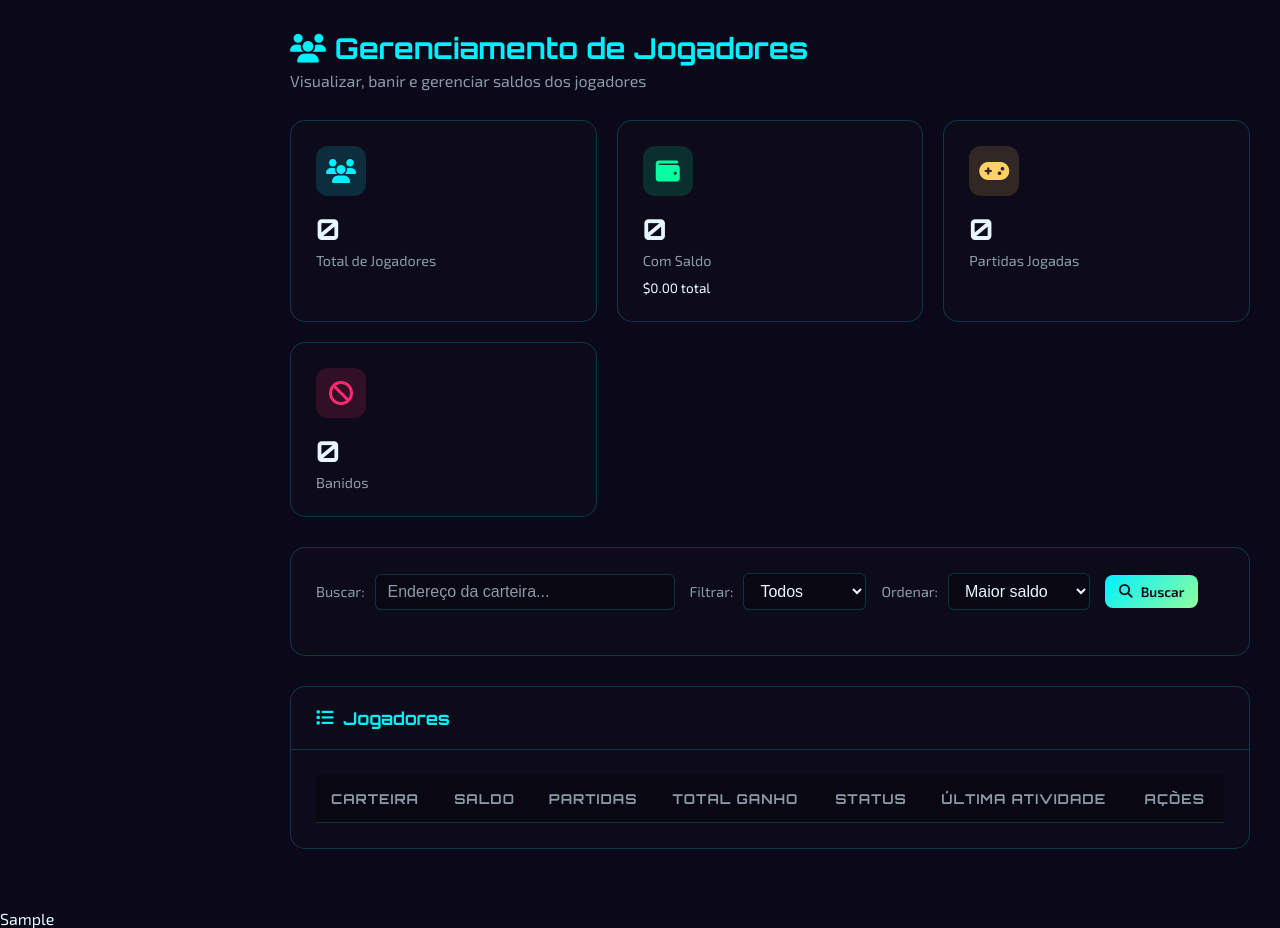
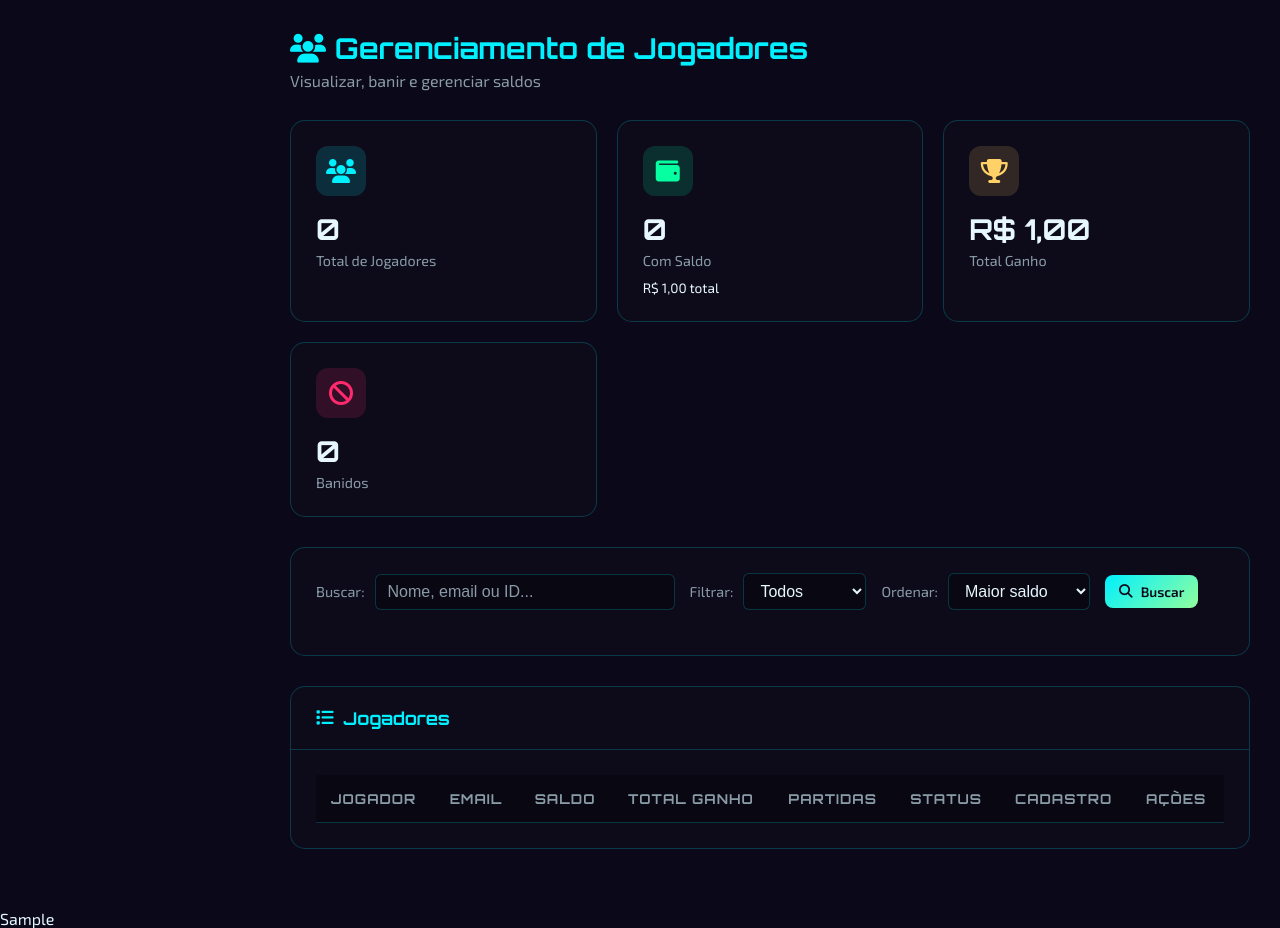
Before and after one commit to originslone-sys/crypto-asteroid-rush, a PHP site: template admin/pages/players.php in a window 1280 px wide. Run offline with PHP 8.4, Linux system fonts and the light colour scheme; the visitor is signed in with stand-in values (Sample User, id 1); the template is opened without the code that fills it: most values are stand-ins (such as "Sample title", 1, 10 or a date in 2020); lists and menus that the app fills with data are empty.

Commit message:
Update players.php

```diff
--- a/admin/pages/players.php
+++ b/admin/pages/players.php
@@ -1,52 +1,51 @@
 <?php
 // ============================================
-// CRYPTO ASTEROID RUSH - Gerenciamento de Jogadores
+// UNOBIX - Gerenciamento de Jogadores
 // Arquivo: admin/pages/players.php
+// ATUALIZADO: Google Auth, BRL, sem wallet
 // ============================================
 
 $pageTitle = 'Jogadores';
 
-// Processar ações
 $message = '';
 if ($_SERVER['REQUEST_METHOD'] === 'POST') {
     $action = $_POST['action'] ?? '';
 
     try {
         switch ($action) {
-            case 'ban_wallet':
-                $wallet = strtolower(trim($_POST['wallet']));
-                $reason = $_POST['reason'] ?? 'Manual ban';
-                $pdo->prepare("UPDATE players SET is_banned = 1, ban_reason = ? WHERE wallet_address = ?")
-                    ->execute([$reason, $wallet]);
-                $message = "Wallet banida com sucesso!";
+            case 'ban_player':
+                $googleUid = $_POST['google_uid'];
+                $reason = $_POST['reason'] ?? 'Ban manual';
+                $pdo->prepare("UPDATE players SET is_banned = 1, ban_reason = ? WHERE google_uid = ?")
+                    ->execute([$reason, $googleUid]);
+                $message = "Jogador banido com sucesso!";
                 break;
 
-            case 'unban_wallet':
-                $wallet = strtolower(trim($_POST['wallet']));
-                $pdo->prepare("UPDATE players SET is_banned = 0, ban_reason = NULL WHERE wallet_address = ?")
-                    ->execute([$wallet]);
-                $message = "Wallet desbanida com sucesso!";
+            case 'unban_player':
+                $googleUid = $_POST['google_uid'];
+                $pdo->prepare("UPDATE players SET is_banned = 0, ban_reason = NULL WHERE google_uid = ?")
+                    ->execute([$googleUid]);
+                $message = "Jogador desbanido!";
                 break;
 
             case 'adjust_balance':
-                $wallet = strtolower(trim($_POST['wallet']));
+                $googleUid = $_POST['google_uid'];
                 $amount = (float)$_POST['amount'];
                 $type = $_POST['type'];
                 $description = $_POST['description'] ?? 'Ajuste manual';
 
                 if ($type === 'add') {
-                    $pdo->prepare("UPDATE players SET balance_usdt = balance_usdt + ? WHERE wallet_address = ?")
-                        ->execute([$amount, $wallet]);
+                    $pdo->prepare("UPDATE players SET balance_brl = balance_brl + ? WHERE google_uid = ?")
+                        ->execute([$amount, $googleUid]);
                 } else {
-                    $pdo->prepare("UPDATE players SET balance_usdt = GREATEST(0, balance_usdt - ?) WHERE wallet_address = ?")
-                        ->execute([$amount, $wallet]);
+                    $pdo->prepare("UPDATE players SET balance_brl = GREATEST(0, balance_brl - ?) WHERE google_uid = ?")
+                        ->execute([$amount, $googleUid]);
                 }
 
-                // Registrar transação
-                $pdo->prepare("INSERT INTO transactions (wallet_address, type, amount, description, status) VALUES (?, 'admin_adjust', ?, ?, 'completed')")
-                    ->execute([$wallet, $type === 'add' ? $amount : -$amount, $description]);
+                $pdo->prepare("INSERT INTO transactions (google_uid, type, amount_brl, description, status) VALUES (?, 'admin_adjust', ?, ?, 'completed')")
+                    ->execute([$googleUid, $type === 'add' ? $amount : -$amount, $description]);
 
-                $message = "Saldo ajustado com sucesso!";
+                $message = "Saldo ajustado!";
                 break;
         }
     } catch (Exception $e) {
@@ -64,23 +63,26 @@
     $params = [];
 
     if ($search) {
-        $sql .= " AND wallet_address LIKE ?";
+        $sql .= " AND (display_name LIKE ? OR email LIKE ? OR google_uid LIKE ?)";
+        $params[] = "%$search%";
+        $params[] = "%$search%";
         $params[] = "%$search%";
     }
 
     if ($filter === 'banned') {
         $sql .= " AND is_banned = 1";
     } elseif ($filter === 'active') {
-        $sql .= " AND is_banned = 0 AND balance_usdt > 0";
+        $sql .= " AND is_banned = 0 AND balance_brl > 0";
     }
 
-    // Ordenação
     if ($sort === 'played') {
         $sql .= " ORDER BY total_played DESC";
     } elseif ($sort === 'recent') {
-        $sql .= " ORDER BY updated_at DESC";
+        $sql .= " ORDER BY created_at DESC";
+    } elseif ($sort === 'earned') {
+        $sql .= " ORDER BY total_earned_brl DESC";
     } else {
-        $sql .= " ORDER BY balance_usdt DESC";
+        $sql .= " ORDER BY balance_brl DESC";
     }
 
     $sql .= " LIMIT 100";
@@ -89,13 +91,13 @@
     $stmt->execute($params);
     $players = $stmt->fetchAll();
 
-    // Estatísticas
     $stats = $pdo->query("
         SELECT
             COUNT(*) as total,
             SUM(CASE WHEN is_banned = 1 THEN 1 ELSE 0 END) as banned,
-            SUM(CASE WHEN balance_usdt > 0 THEN 1 ELSE 0 END) as with_balance,
-            SUM(balance_usdt) as total_balance,
+            SUM(CASE WHEN balance_brl > 0 THEN 1 ELSE 0 END) as with_balance,
+            SUM(balance_brl) as total_balance,
+            SUM(total_earned_brl) as total_earned,
             SUM(total_played) as total_games
         FROM players
     ")->fetch();
@@ -103,12 +105,16 @@
 } catch (Exception $e) {
     $error = $e->getMessage();
 }
+
+function formatBRL($value) {
+    return 'R$ ' . number_format($value ?? 0, 2, ',', '.');
+}
 ?>
 
 <div class="main-content">
     <div class="page-header">
         <h1 class="page-title"><i class="fas fa-users"></i> Gerenciamento de Jogadores</h1>
-        <p class="page-subtitle">Visualizar, banir e gerenciar saldos dos jogadores</p>
+        <p class="page-subtitle">Visualizar, banir e gerenciar saldos</p>
     </div>
 
     <?php if ($message): ?>
@@ -131,13 +137,13 @@
             <div class="icon success"><i class="fas fa-wallet"></i></div>
             <div class="value"><?php echo $stats['with_balance'] ?? 0; ?></div>
             <div class="label">Com Saldo</div>
-            <div class="change">$<?php echo number_format($stats['total_balance'] ?? 0, 2); ?> total</div>
+            <div class="change"><?php echo formatBRL($stats['total_balance']); ?> total</div>
         </div>
 
         <div class="stat-card">
-            <div class="icon warning"><i class="fas fa-gamepad"></i></div>
-            <div class="value"><?php echo number_format($stats['total_games'] ?? 0); ?></div>
-            <div class="label">Partidas Jogadas</div>
+            <div class="icon warning"><i class="fas fa-trophy"></i></div>
+            <div class="value"><?php echo formatBRL($stats['total_earned']); ?></div>
+            <div class="label">Total Ganho</div>
         </div>
 
         <div class="stat-card">
@@ -147,7 +153,7 @@
         </div>
     </div>
 
-    <!-- Filtros e Busca -->
+    <!-- Filtros -->
     <div class="panel">
         <div class="panel-body">
             <form method="GET" class="filters">
@@ -156,7 +162,7 @@
                 <div class="filter-group">
                     <label>Buscar:</label>
                     <input type="text" name="search" value="<?php echo htmlspecialchars($search); ?>"
-                           placeholder="Endereço da carteira..." class="form-control" style="width: 300px;">
+                           placeholder="Nome, email ou ID..." class="form-control" style="width: 300px;">
                 </div>
 
                 <div class="filter-group">
@@ -172,6 +178,7 @@
                     <label>Ordenar:</label>
                     <select name="sort" class="form-control">
                         <option value="balance" <?php echo $sort === 'balance' ? 'selected' : ''; ?>>Maior saldo</option>
+                        <option value="earned" <?php echo $sort === 'earned' ? 'selected' : ''; ?>>Mais ganhou</option>
                         <option value="played" <?php echo $sort === 'played' ? 'selected' : ''; ?>>Mais partidas</option>
                         <option value="recent" <?php echo $sort === 'recent' ? 'selected' : ''; ?>>Mais recente</option>
                     </select>
@@ -184,7 +191,7 @@
         </div>
     </div>
 
-    <!-- Lista de Jogadores -->
+    <!-- Lista -->
     <div class="panel">
         <div class="panel-header">
             <h3 class="panel-title"><i class="fas fa-list"></i> Jogadores</h3>
@@ -200,12 +207,13 @@
                     <table>
                         <thead>
                             <tr>
-                                <th>Carteira</th>
+                                <th>Jogador</th>
+                                <th>Email</th>
                                 <th>Saldo</th>
+                                <th>Total Ganho</th>
                                 <th>Partidas</th>
-                                <th>Total Ganho</th>
                                 <th>Status</th>
-                                <th>Última Atividade</th>
+                                <th>Cadastro</th>
                                 <th>Ações</th>
                             </tr>
                         </thead>
@@ -213,45 +221,58 @@
                             <?php foreach ($players as $p): ?>
                             <tr>
                                 <td>
-                                    <span class="wallet-addr" onclick="copyToClipboard('<?php echo $p['wallet_address']; ?>')">
-                                        <?php echo substr($p['wallet_address'], 0, 6) . '...' . substr($p['wallet_address'], -4); ?>
-                                    </span>
+                                    <div style="display: flex; align-items: center; gap: 10px;">
+                                        <?php if ($p['photo_url']): ?>
+                                            <img src="<?php echo htmlspecialchars($p['photo_url']); ?>"
+                                                 style="width: 35px; height: 35px; border-radius: 50%;">
+                                        <?php else: ?>
+                                            <div style="width: 35px; height: 35px; border-radius: 50%; background: var(--primary); display: flex; align-items: center; justify-content: center;">
+                                                <i class="fas fa-user" style="font-size: 0.8rem;"></i>
+                                            </div>
+                                        <?php endif; ?>
+                                        <div>
+                                            <strong><?php echo htmlspecialchars($p['display_name'] ?? 'Sem nome'); ?></strong>
+                                            <div style="font-size: 0.75rem; color: var(--text-dim);">
+                                                <?php echo substr($p['google_uid'], 0, 10); ?>...
+                                            </div>
+                                        </div>
+                                    </div>
                                 </td>
+                                <td style="color: var(--text-dim);"><?php echo htmlspecialchars($p['email'] ?? '-'); ?></td>
                                 <td style="color: var(--success); font-weight: bold;">
-                                    $<?php echo number_format($p['balance_usdt'], 6); ?>
+                                    <?php echo formatBRL($p['balance_brl']); ?>
                                 </td>
+                                <td style="color: var(--warning);"><?php echo formatBRL($p['total_earned_brl']); ?></td>
                                 <td><?php echo $p['total_played']; ?></td>
-                                <td>$<?php echo number_format($p['total_earned'] ?? 0, 6); ?></td>
                                 <td>
                                     <?php if ($p['is_banned']): ?>
-                                        <span class="badge badge-danger">
-                                            <i class="fas fa-ban"></i> Banido
-                                        </span>
+                                        <span class="badge badge-danger"><i class="fas fa-ban"></i> Banido</span>
                                         <?php if ($p['ban_reason']): ?>
-                                            <small style="display: block; color: var(--text-dim);"><?php echo htmlspecialchars($p['ban_reason']); ?></small>
+                                            <div style="font-size: 0.7rem; color: var(--danger);"><?php echo htmlspecialchars($p['ban_reason']); ?></div>
                                         <?php endif; ?>
                                     <?php else: ?>
                                         <span class="badge badge-success">Ativo</span>
                                     <?php endif; ?>
                                 </td>
-                                <td><?php echo $p['updated_at'] ? date('d/m/Y H:i', strtotime($p['updated_at'])) : '-'; ?></td>
+                                <td style="color: var(--text-dim);"><?php echo date('d/m/Y', strtotime($p['created_at'])); ?></td>
                                 <td>
                                     <div class="btn-group">
                                         <?php if ($p['is_banned']): ?>
                                             <form method="POST" style="display: inline;">
-                                                <input type="hidden" name="action" value="unban_wallet">
-                                                <input type="hidden" name="wallet" value="<?php echo $p['wallet_address']; ?>">
-                                                <button type="submit" class="btn btn-success btn-sm" onclick="return confirm('Desbanir este jogador?')">
+                                                <input type="hidden" name="action" value="unban_player">
+                                                <input type="hidden" name="google_uid" value="<?php echo $p['google_uid']; ?>">
+                                                <button type="submit" class="btn btn-success btn-sm" onclick="return confirm('Desbanir?')">
                                                     <i class="fas fa-unlock"></i>
                                                 </button>
                                             </form>
                                         <?php else: ?>
-                                            <button onclick="banWallet('<?php echo $p['wallet_address']; ?>')" class="btn btn-danger btn-sm">
+                                            <button onclick="banPlayer('<?php echo $p['google_uid']; ?>', '<?php echo htmlspecialchars($p['display_name']); ?>')"
+                                                    class="btn btn-danger btn-sm">
                                                 <i class="fas fa-ban"></i>
                                             </button>
                                         <?php endif; ?>
 
-                                        <button onclick="showAdjustModal('<?php echo $p['wallet_address']; ?>', <?php echo $p['balance_usdt']; ?>)"
+                                        <button onclick="adjustBalance('<?php echo $p['google_uid']; ?>', '<?php echo htmlspecialchars($p['display_name']); ?>', <?php echo $p['balance_brl']; ?>)"
                                                 class="btn btn-warning btn-sm">
                                             <i class="fas fa-edit"></i>
                                         </button>
@@ -267,21 +288,49 @@
     </div>
 </div>
 
+<!-- Modal Ban -->
+<div id="banModal" class="modal-overlay">
+    <div class="modal-content">
+        <div class="modal-header">
+            <h3><i class="fas fa-ban"></i> Banir Jogador</h3>
+            <button onclick="closeModal('banModal')" class="modal-close">&times;</button>
+        </div>
+        <form method="POST">
+            <input type="hidden" name="action" value="ban_player">
+            <input type="hidden" name="google_uid" id="banGoogleUid">
+
+            <div class="form-group">
+                <label class="form-label">Jogador</label>
+                <input type="text" id="banPlayerName" class="form-control" readonly>
+            </div>
+
+            <div class="form-group">
+                <label class="form-label">Motivo</label>
+                <input type="text" name="reason" class="form-control" required placeholder="Ex: Uso de cheats">
+            </div>
+
+            <div class="modal-footer">
+                <button type="button" onclick="closeModal('banModal')" class="btn btn-outline">Cancelar</button>
+                <button type="submit" class="btn btn-danger">Banir</button>
+            </div>
+        </form>
+    </div>
+</div>
+
 <!-- Modal Ajustar Saldo -->
-<div id="adjustModal" style="display: none; position: fixed; top: 0; left: 0; right: 0; bottom: 0; background: rgba(0,0,0,0.8); z-index: 1000; align-items: center; justify-content: center;">
-    <div class="panel" style="max-width: 500px; margin: 50px auto;">
-        <div class="panel-header">
-            <h3 class="panel-title"><i class="fas fa-edit"></i> Ajustar Saldo</h3>
-            <button onclick="closeAdjustModal()" class="btn btn-outline btn-sm">&times;</button>
+<div id="adjustModal" class="modal-overlay">
+    <div class="modal-content">
+        <div class="modal-header">
+            <h3><i class="fas fa-edit"></i> Ajustar Saldo</h3>
+            <button onclick="closeModal('adjustModal')" class="modal-close">&times;</button>
         </div>
-        <div class="panel-body">
         <form method="POST">
             <input type="hidden" name="action" value="adjust_balance">
-                <input type="hidden" name="wallet" id="adjustWallet">
+            <input type="hidden" name="google_uid" id="adjustGoogleUid">
 
             <div class="form-group">
-                    <label class="form-label">Carteira</label>
-                    <input type="text" id="adjustWalletDisplay" class="form-control" readonly>
+                <label class="form-label">Jogador</label>
+                <input type="text" id="adjustPlayerName" class="form-control" readonly>
             </div>
 
             <div class="form-group">
@@ -299,34 +348,84 @@
                 </div>
 
                 <div class="form-group">
-                        <label class="form-label">Valor (USDT)</label>
-                        <input type="number" name="amount" class="form-control" step="0.000001" min="0.000001" required>
+                    <label class="form-label">Valor (R$)</label>
+                    <input type="number" name="amount" class="form-control" step="0.01" min="0.01" required>
                 </div>
             </div>
 
             <div class="form-group">
                 <label class="form-label">Motivo</label>
-                    <input type="text" name="description" class="form-control" placeholder="Descrição do ajuste" required>
+                <input type="text" name="description" class="form-control" required placeholder="Ex: Bônus, correção">
             </div>
 
-                <div class="btn-group" style="justify-content: flex-end;">
-                    <button type="button" onclick="closeAdjustModal()" class="btn btn-outline">Cancelar</button>
-                    <button type="submit" class="btn btn-primary">Confirmar Ajuste</button>
+            <div class="modal-footer">
+                <button type="button" onclick="closeModal('adjustModal')" class="btn btn-outline">Cancelar</button>
+                <button type="submit" class="btn btn-primary">Confirmar</button>
             </div>
         </form>
     </div>
 </div>
-</div>
+
+<style>
+.modal-overlay {
+    display: none;
+    position: fixed;
+    top: 0; left: 0; right: 0; bottom: 0;
+    background: rgba(0,0,0,0.8);
+    z-index: 1000;
+    align-items: center;
+    justify-content: center;
+}
+.modal-overlay.active { display: flex; }
+.modal-content {
+    background: var(--bg-card);
+    border: 1px solid var(--border);
+    border-radius: 15px;
+    padding: 25px;
+    max-width: 500px;
+    width: 100%;
+}
+.modal-header {
+    display: flex;
+    justify-content: space-between;
+    align-items: center;
+    margin-bottom: 20px;
+}
+.modal-close {
+    background: none;
+    border: none;
+    color: var(--text-dim);
+    font-size: 1.5rem;
+    cursor: pointer;
+}
+.modal-footer {
+    display: flex;
+    justify-content: flex-end;
+    gap: 10px;
+    margin-top: 20px;
+}
+.form-grid {
+    display: grid;
+    grid-template-columns: 1fr 1fr;
+    gap: 15px;
+}
+</style>
 
 <script>
-function showAdjustModal(wallet, balance) {
-    document.getElementById('adjustWallet').value = wallet;
-    document.getElementById('adjustWalletDisplay').value = wallet;
-    document.getElementById('adjustCurrentBalance').value = '$' + balance.toFixed(6);
-    document.getElementById('adjustModal').style.display = 'flex';
+function banPlayer(googleUid, name) {
+    document.getElementById('banGoogleUid').value = googleUid;
+    document.getElementById('banPlayerName').value = name;
+    document.getElementById('banModal').classList.add('active');
 }
 
-function closeAdjustModal() {
-    document.getElementById('adjustModal').style.display = 'none';
+function adjustBalance(googleUid, name, balance) {
+    document.getElementById('adjustGoogleUid').value = googleUid;
+    document.getElementById('adjustPlayerName').value = name;
+    document.getElementById('adjustCurrentBalance').value = 'R$ ' + balance.toFixed(2);
+    document.getElementById('adjustModal').classList.add('active');
+}
+
+function closeModal(id) {
+    document.getElementById(id).classList.remove('active');
 }
 </script>
```
Lines whose indentation alone changed are shown as unchanged.
